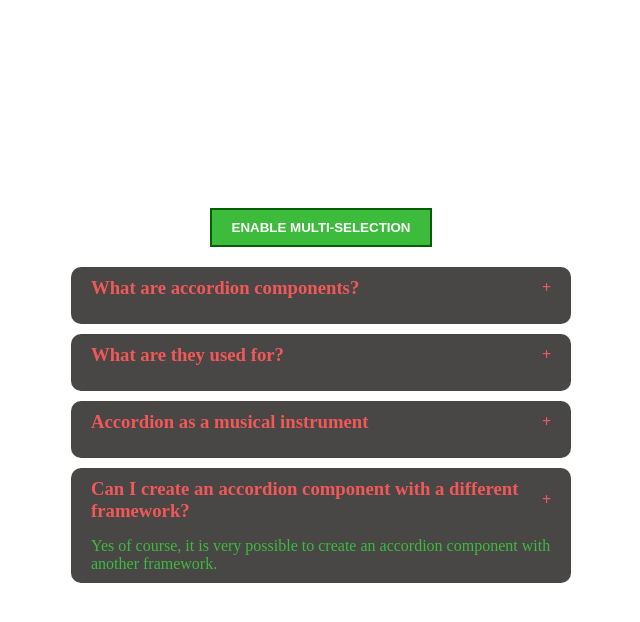
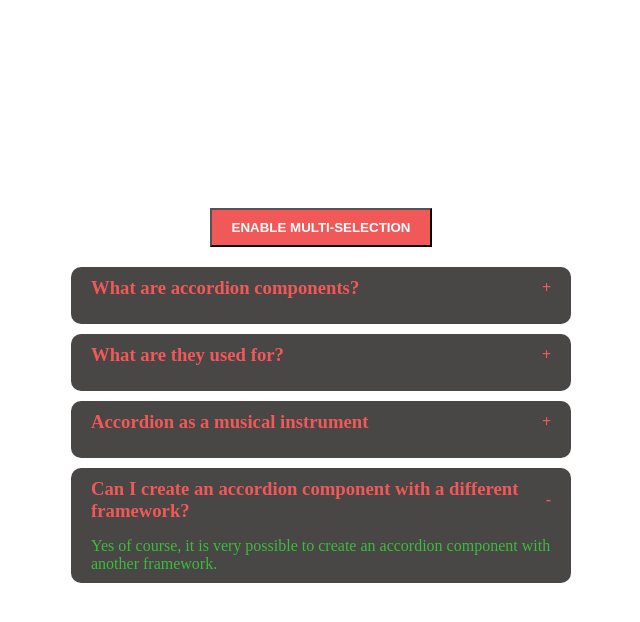
Before and after one commit to PadalaBalaSivaSaiMegiReddy/mini-projects-react, a React (Vite) app: page / in a window 1280 px wide. Both pictures are taken after a click on the element 640 px from the left and 525 px from the top of the page. Shown: the top 622 px of the page, without its empty margins (319-959 px from the left). Built offline with nearby package versions, Linux system fonts and the light colour scheme.

Commit message:
Refactor accordian component to enable multi-selection

```diff
--- a/src/components/accordian/index.jsx
+++ b/src/components/accordian/index.jsx
@@ -9,21 +9,31 @@ export default function Accordian() {
     const handleSingleSelection=(getCurrentId)=>{
         setSelected(getCurrentId===selected?null:getCurrentId)
     }
-
-    console.log(enableMultiSelect);
+    const handleMultiSelection=(getCurrentId)=>{
+        let copyMultiple=[...multiple]
+        let findIndexOfId=copyMultiple.indexOf(getCurrentId);
+        if(findIndexOfId===-1){
+            copyMultiple.push(getCurrentId)
+        }
+        else{
+            copyMultiple.splice(findIndexOfId,1)
+        }
+        setMultiple(copyMultiple)
+    }
+    console.log(selected,multiple)
   return (
     <div className="wrapper">
-        <button onClick={()=>setEnableMultiSelect(!enableMultiSelect)}>ENABLE MULTI-SELECTION</button>
+        <button onClick={()=>setEnableMultiSelect(!enableMultiSelect)} style={enableMultiSelect?{"background-color":"rgb(61, 187, 61)"}:{"background-color":"rgb(241, 88, 88)"}}>ENABLE MULTI-SELECTION</button>
 
         <div className="accordian">
             {
                 data && data.length>0?
                 data.map(dataItem=><div className="item" key={Math.random()}>
-                    <div className="title" onClick={()=>handleSingleSelection(dataItem.id)}>
+                    <div className="title" onClick={enableMultiSelect?()=>handleMultiSelection(dataItem.id):()=>handleSingleSelection(dataItem.id)}>
                         <h3>{dataItem.question}</h3>
-                        <span >+</span>
+                        <span >{(selected===dataItem.id ||multiple.includes(dataItem.id))?"-":"+"}</span>
                     </div>
-                    {selected===dataItem.id?<div>
+                    {(selected===dataItem.id ||multiple.includes(dataItem.id))?<div>
                     <div className="content">{dataItem.answer}</div>
                 </div>:null}
                 </div>
--- a/src/components/accordian/styles.css
+++ b/src/components/accordian/styles.css
@@ -13,7 +13,6 @@
     /* give good colors and bg for button */
     background-color: rgb(61, 187, 61);
     color: white;
-    border: 2px solid  rgb(4, 95, 4);
     cursor: pointer;
 }
 .accordian{
```
